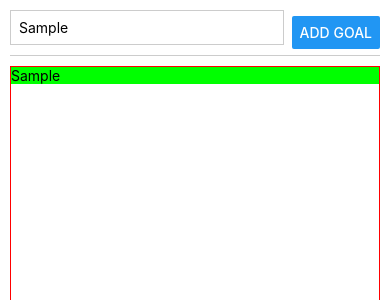
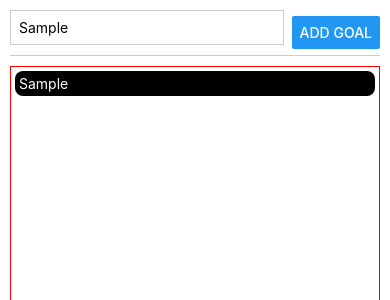
Before and after one commit to mohamedAllam9072/porjectX7, a React Native app: screen / in a window 390 px wide. Both pictures are taken after typing "Sample" into the empty fields and a click on the button "ADD GOAL". Shown: the top 300 px of the page. Built offline with nearby package versions, Linux system fonts and the light colour scheme.

Commit message:
add textview inside View to add style

```diff
--- a/App.js
+++ b/App.js
@@ -30,7 +30,9 @@ export default function App() {
       </View>
       <View style={styles.scrollTextview}>
         {courseGoals.map(goal => (
-          <Text style={styles.textview}>{goal}</Text>
+          <View style={styles.goalItem} key={goal}>
+            <Text style={styles.textview}>{goal}</Text>
+          </View>
         ))}
       </View>
       <StatusBar style="auto" />
@@ -77,8 +79,13 @@ const styles = StyleSheet.create({
     justifyContent: 'center',
   },
   textview: {
-    color: '#000000',
-    backgroundColor: '#00ff00',
+    color: '#FFFFFF',
+  },
+  goalItem: {
+    margin: 4,
+    padding: 4,
+    borderRadius: 8,
+    backgroundColor: '#000000',
   },
   scrollTextview: {
     flex: 5,
```
